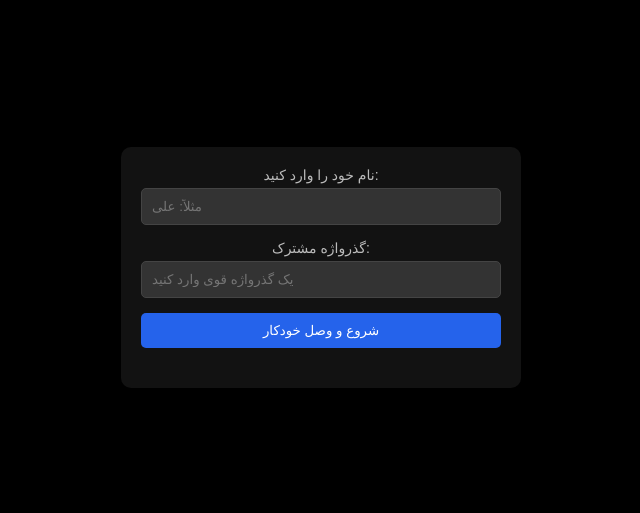
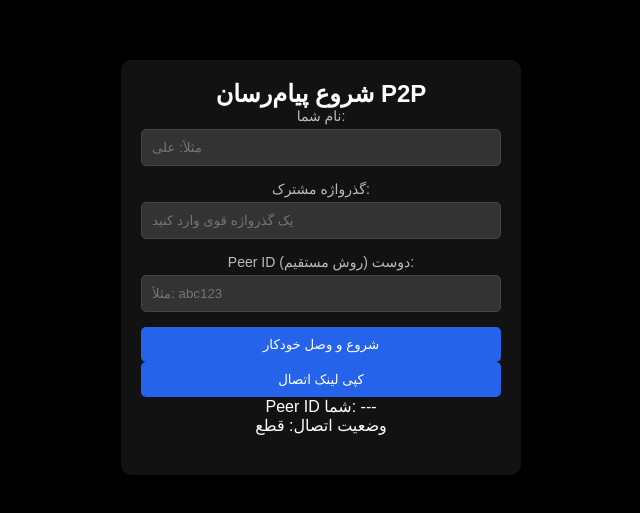
Before and after one commit to sayzenplus/sayzenplus.github.io, a plain HTML site: page chat.html in a window 1280 px wide. Shown: the part 133-646 px from the top of the page, without its empty margins (319-959 px from the left). Drawn offline with Linux system fonts and the light colour scheme.

Commit message:
Update chat.html

```diff
--- a/chat.html
+++ b/chat.html
@@ -3,19 +3,28 @@
 <head>
 <meta charset="UTF-8">
 <meta name="viewport" content="width=device-width, initial-scale=1.0">
-    <title>پیام‌رسان P2P امن</title>
+<title>پیام‌رسان P2P حرفه‌ای</title>
 <link rel="stylesheet" href="chat.css">
 </head>
 <body>
 <div class="chat-container">
+
     <div class="setup-container">
-            <label for="name">نام خود را وارد کنید:</label>
-            <input type="text" id="name" placeholder="مثلاً: علی" required>
+        <h2>شروع پیام‌رسان P2P</h2>
+        <label for="name">نام شما:</label>
+        <input type="text" id="name" placeholder="مثلاً: علی">
 
         <label for="pass">گذرواژه مشترک:</label>
-            <input type="password" id="pass" placeholder="یک گذرواژه قوی وارد کنید" required>
+        <input type="password" id="pass" placeholder="یک گذرواژه قوی وارد کنید">
+
+        <label for="friendId">Peer ID دوست (روش مستقیم):</label>
+        <input type="text" id="friendId" placeholder="مثلاً: abc123">
 
         <button id="startBtn">شروع و وصل خودکار</button>
+        <button id="copyLinkBtn">کپی لینک اتصال</button>
+
+        <p>Peer ID شما: <span id="myId">---</span></p>
+        <p>وضعیت اتصال: <span id="status">قطع</span></p>
     </div>
 
     <div class="chat-box" style="display: none;">
@@ -24,6 +33,7 @@
             <input type="text" id="textMsg" placeholder="پیام..." onkeydown="if(event.key==='Enter'){sendMsg()}">
             <button id="sendBtn">ارسال</button>
         </div>
+        <div class="debug-panel" id="debugPanel"></div>
     </div>
 </div>
 
```
Lines whose indentation alone changed are shown as unchanged.
